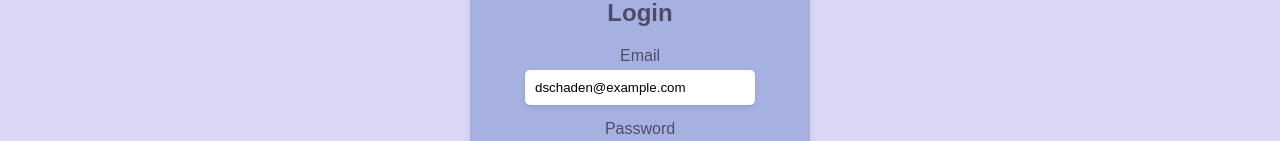
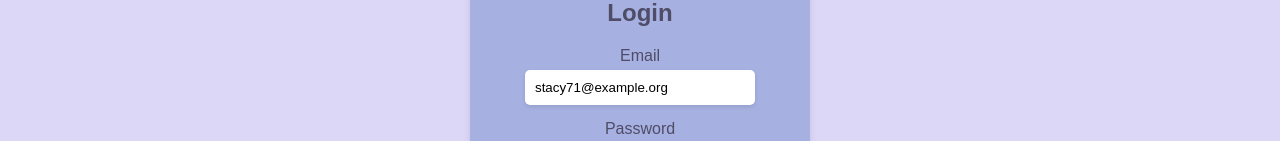
Before and after one commit to elab-development/internet-tehnologije-projekat-appzaprikazdogadjaja_2020_0315, a React (Create React App) app in the folder frontend/: page /login in a window 1280 px wide. Shown: the part 344-485 px from the top of the page. Built offline with nearby package versions, Linux system fonts and the light colour scheme.

Commit message:
toggle view funkcionalnost

```diff
--- a/frontend/src/Autorizacija/Login.jsx
+++ b/frontend/src/Autorizacija/Login.jsx
@@ -4,7 +4,7 @@ import axios from 'axios';
 import './Login.css';
 
 const Login = ({ onLogin }) => {
-    const [email, setEmail] = useState('dschaden@example.com');
+    const [email, setEmail] = useState('stacy71@example.org');
     const [password, setPassword] = useState('password');
     const [error, setError] = useState('');
     const navigate= useNavigate();
```
